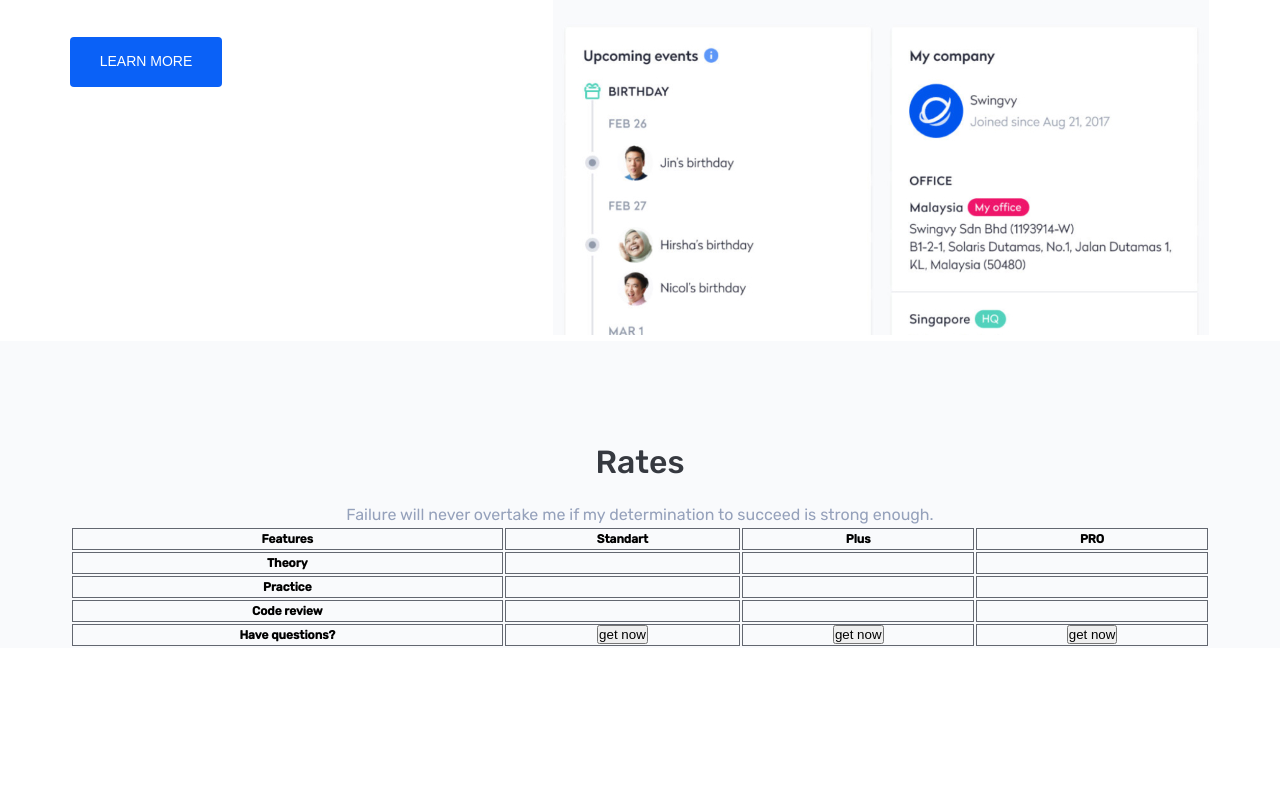
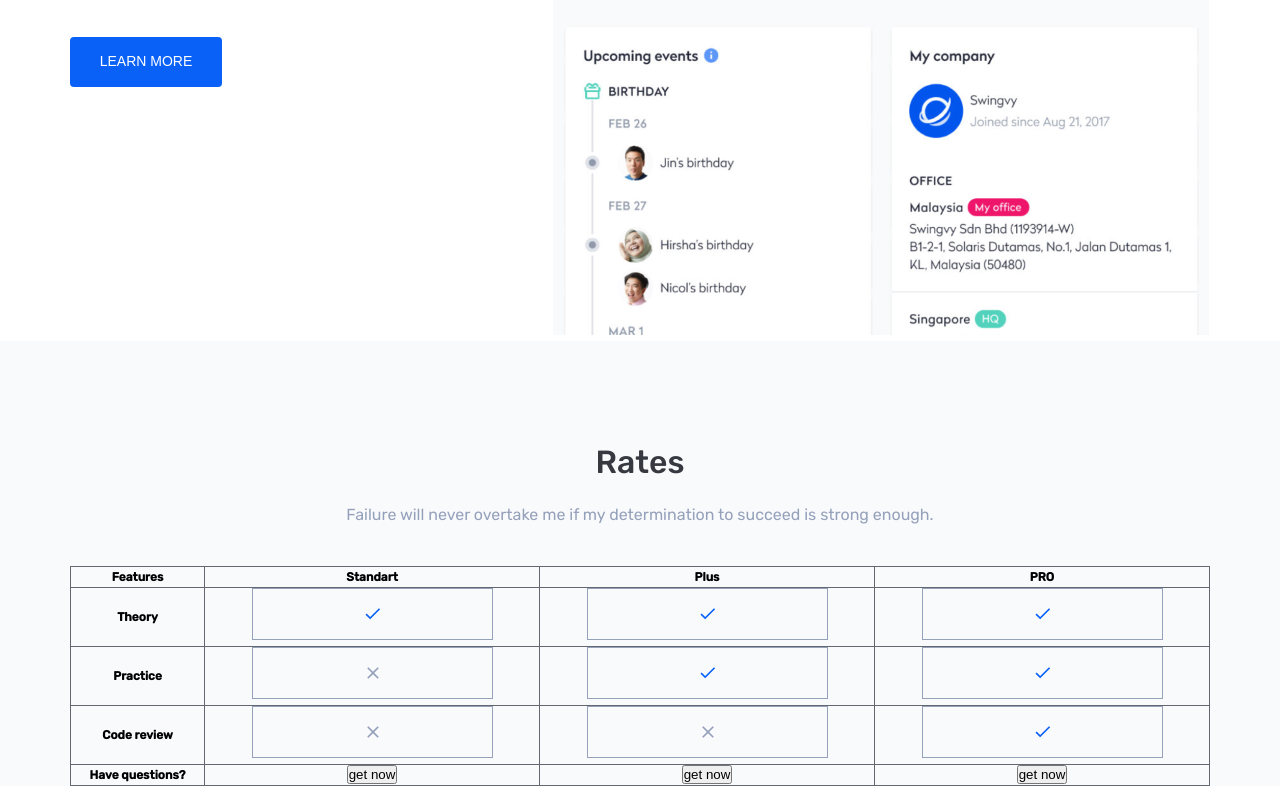
Before and after one commit to Raizwig/-_pre_course, a plain HTML site: page index.html in a window 1280 px wide. Shown: the part 547-1333 px from the top of the page. Before the commit the page ends 1195 px from the top, so only its background shows below. Drawn offline with Linux system fonts and the light colour scheme.

Commit message:
разметил таблицу в html и добавил фото

```diff
--- a/index.css
+++ b/index.css
@@ -119,6 +119,9 @@ body {
 }
 .table{
   text-align: center;
+  border-spacing: 0px;
+  border-collapse: collapse;
+  margin-top: 40px;
 }
 .table th, .table td{
   border: 1px solid #636770;
--- a/index.html
+++ b/index.html
@@ -56,21 +56,21 @@
       </tr>
       <tr>
         <th>Theory</th>
-        <td><img src="" alt=""></td>
-        <td><img src="" alt=""></td>
-        <td><img src="" alt=""></td>
+        <td><img src="img/checkbox.svg" alt="checkbox"></td>
+        <td><img src="img/checkbox.svg" alt="checkbox"></td>
+        <td><img src="img/checkbox.svg" alt="checkbox"></td>
       </tr>
       <tr>
         <th>Practice</th>
-        <td><img src="" alt=""></td>
-        <td><img src="" alt=""></td>
-        <td><img src="" alt=""></td>
+        <td><img src="img/cross.svg" alt="cross"></td>
+        <td><img src="img/checkbox.svg" alt="checkbox"></td>
+        <td><img src="img/checkbox.svg" alt="checkbox"></td>
       </tr>
       <tr>
         <th>Code review</th>
-        <td><img src="" alt=""></td>
-        <td><img src="" alt=""></td>
-        <td><img src="" alt=""></td>
+        <td><img src="img/cross.svg" alt="cross"></td>
+        <td><img src="img/cross.svg" alt="cross"></td>
+        <td><img src="img/checkbox.svg" alt="checkbox"></td>
       </tr>
       <tr>
         <th>Have questions?</th>
@@ -80,6 +80,7 @@
       </tr>
     </table>
   </section>
+
   <!-- section rates end -->
   <script src="index.js"></script>
 </body>
```
Also changed, not shown: img/checkbox.svg (added), img/cross.svg (added).
